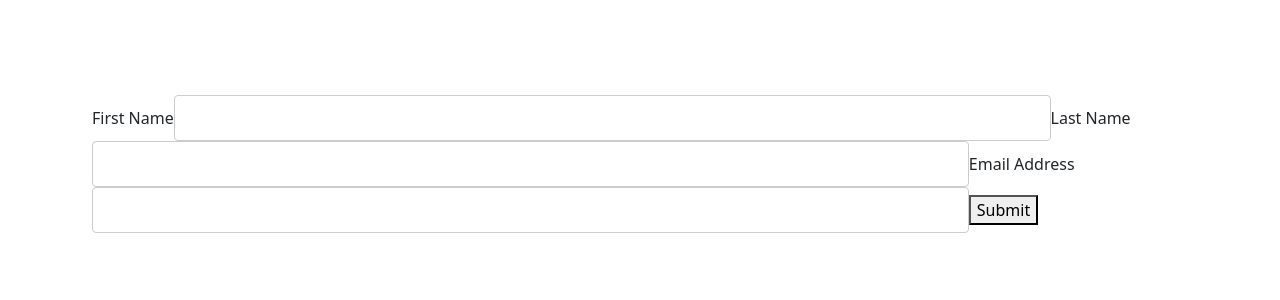
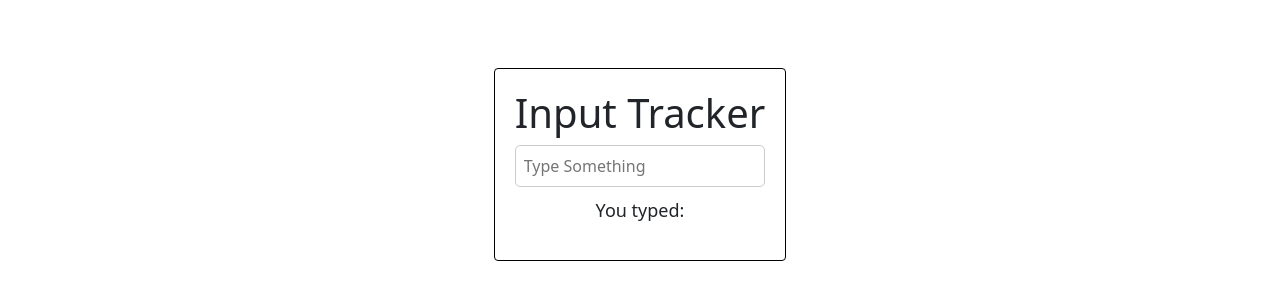
Before and after one commit to ajitpatil789/React-Test1, a React (Vite) app: page / in a window 1280 px wide. Shown: the part 236-536 px from the top of the page. Built offline with nearby package versions, Linux system fonts and the light colour scheme.

Commit message:
react all code

```diff
--- a/src/App.jsx
+++ b/src/App.jsx
@@ -37,7 +37,7 @@ function App() {
       {/* <Calculator /> */}
       {/* <HideShowData /> */}
       {/* <ChangeBgColor /> */}
-      {/* <UseStateAppLayout /> */}
+      <UseStateAppLayout />
       {/* <UseEffectApp /> */}
       {/* <Counter /> */}
       {/* <ClearInput /> */}
@@ -57,7 +57,7 @@ function App() {
       {/* <BankAccount /> */}
       {/* <AverageFinder /> */}
       {/* <SignupForm /> */}
-      <SignupFormYup />
+      {/* <SignupFormYup /> */}
     </>
   );
 }
--- a/src/UseState-Hook/UseStateAppLayout.jsx
+++ b/src/UseState-Hook/UseStateAppLayout.jsx
@@ -20,14 +20,14 @@ function UseStateAppLayout() {
         gap: "20px",
       }}
     >
-      {/* <InputTracker />
-      <ChangeBgColor />
-      <ShoppingCartCounter />
-      <LightSwitch />
-      <DynamicList />
-      <CharacterCounter />
-      <TemperatureConverter /> */}
-      <MultipleInput />
+      <InputTracker />
+      {/* <ChangeBgColor /> */}
+      {/* <ShoppingCartCounter /> */}
+      {/* <LightSwitch /> */}
+      {/* <DynamicList /> */}
+      {/* <CharacterCounter /> */}
+      {/* <TemperatureConverter /> */}
+      {/* <MultipleInput /> */}
     </div>
   );
 }
```
